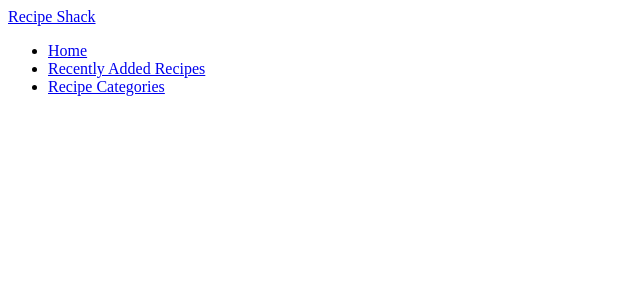
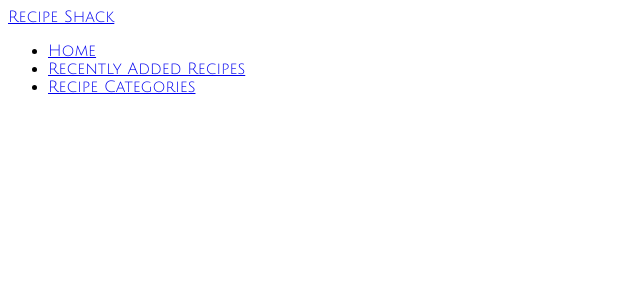
Before and after one commit to Jai-austin95/Recipe_Shack, a Python web app: template Templates/base.html in a window 1280 px wide. Shown: the top 300 px of the page, without its empty margins (0-640 px from the left). Run offline with Jinja, Linux system fonts and the light colour scheme; the template is opened without the code that fills it, so the values that code supplies are empty.

Commit message:
eddited some base css into file

```diff
--- a/Static/style.css
+++ b/Static/style.css
@@ -0,0 +1,6 @@
+@import url('https://fonts.googleapis.com/css2?family=Julius+Sans+One&display=swap');
+
+body {
+    font-family: 'Julius Sans One', sans-serif;
+    text-decoration: none;
+}
--- a/Templates/base.html
+++ b/Templates/base.html
@@ -4,6 +4,7 @@
     <meta charset="UTF-8">
     <meta name="viewport" content="width=device-width, initial-scale=1.0">
     <meta http-equiv="X-UA-Compatible" content="ie=edge">
+    <link rel="stylesheet" href="Static/style.css" type="text/css">
     <title>Recipe Shack</title>
 </head>
 <body>
@@ -11,7 +12,7 @@
         <nav>
             <div class="nav-wrapper">
                 <a href="{{url_for('Home_page')}}" class="brand-logo">Recipe Shack</a>
-                <ul id="nav">
+                <ul class="nav">
                     <li><a href="{{url_for('home_page')}}">Home</a></li>
                     <li><a href="{{url_for('recent_recipies')}}">Recently Added Recipes</a></li>
                     <li><a href="{{url_for('recipe_categories')}}">Recipe Categories</a></li>
```
